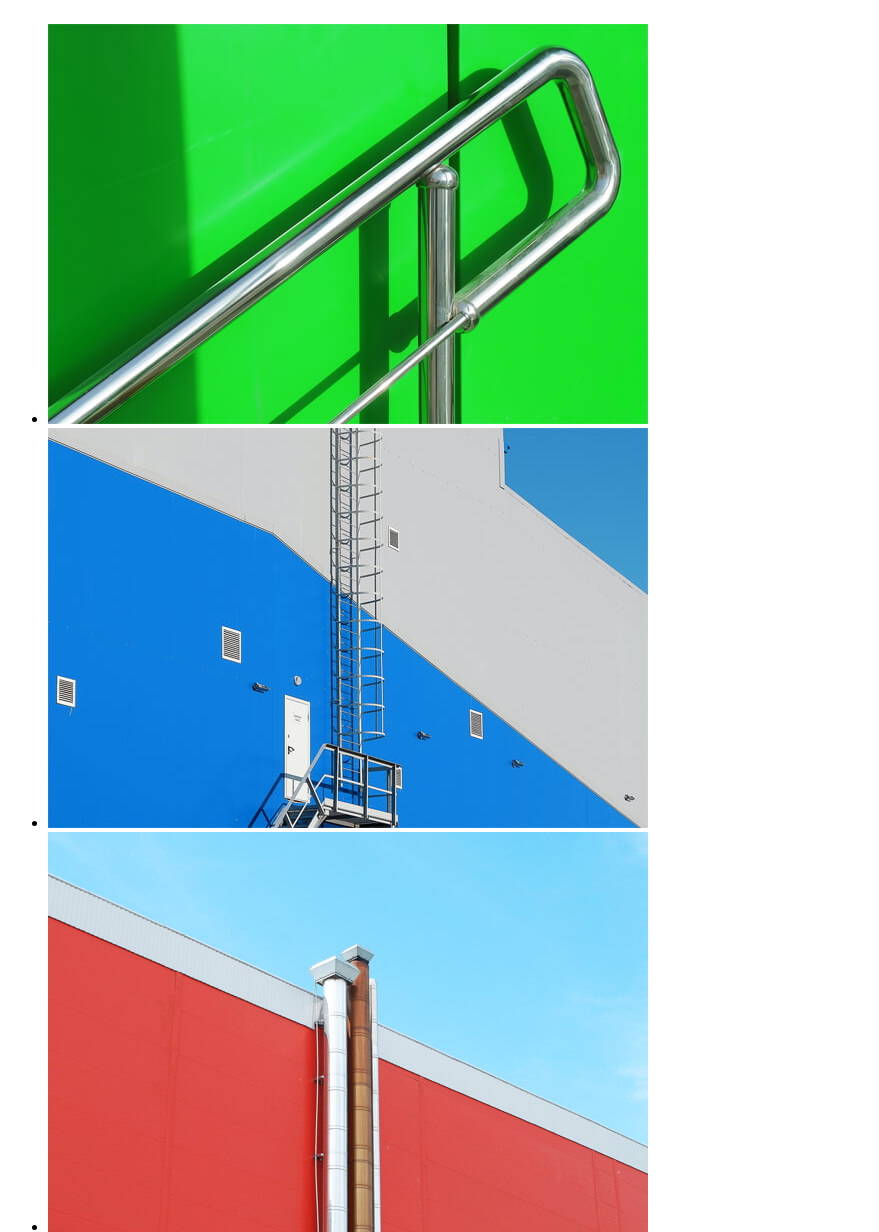
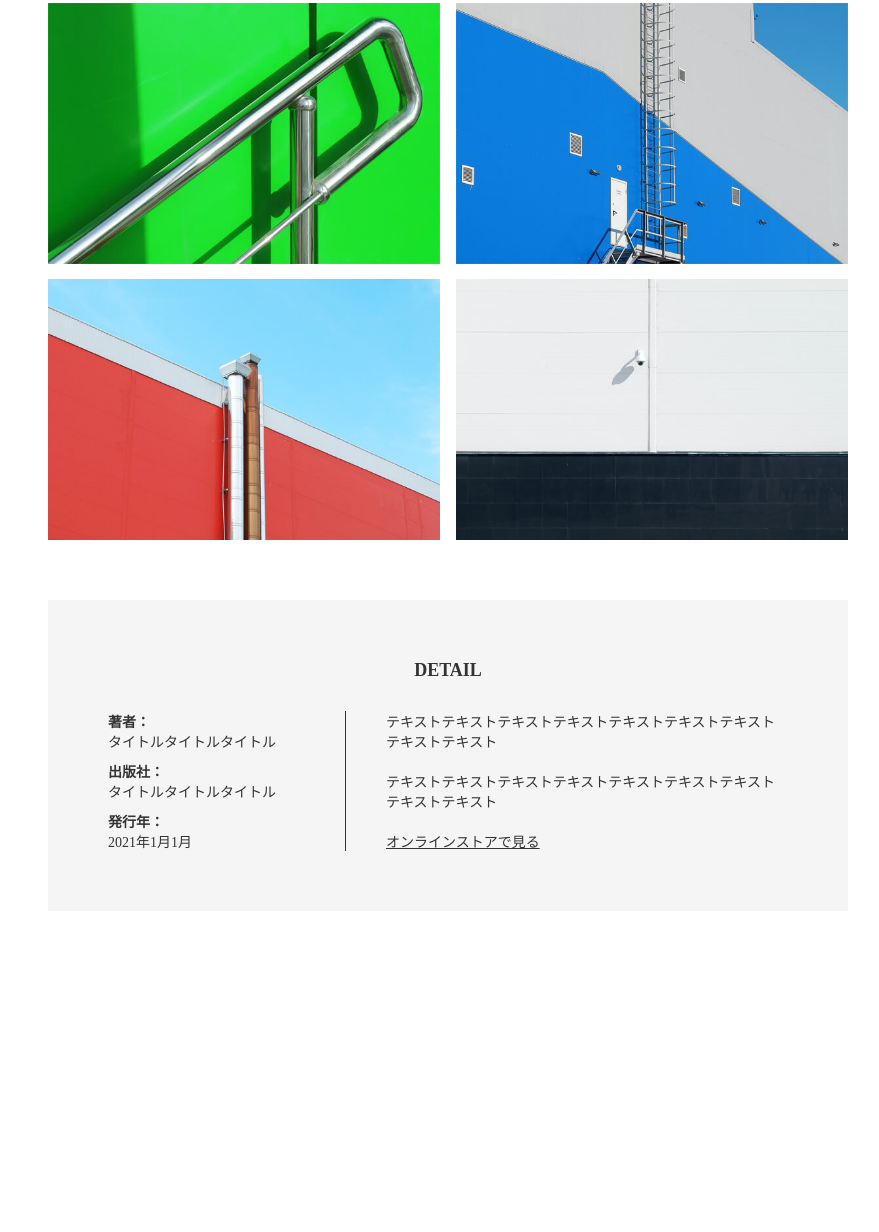
Before and after one commit to Bc0Ih/demo-site-v3, a plain HTML site: page index.html in a window 1280 px wide. Shown: the part 1022-2254 px from the top of the page, without its empty margins (192-1071 px from the left). After the commit the page ends 1993 px from the top, so only its background shows below. Drawn offline with Linux system fonts and the light colour scheme; some packages are replaced by stand-ins of ours.

Commit message:
模写コーディング レイアウト調整

```diff
--- a/style.css
+++ b/style.css
@@ -1,4 +1,21 @@
 @charset "UTF-8";
+
+html{
+    font-size: 100%;
+}
+
+body{
+    color: #333;
+    font-size: 0.875rem;
+}
+
+img{
+    max-width: 100%;
+}
+
+ul{
+    list-style: none;
+}
 
 .container{
     max-width: 1000px;
@@ -50,3 +67,67 @@
 #index .index-inner .index-list li:last-child{
     margin-bottom: 0;
 }
+
+.list{
+    display: flex;
+    flex-wrap: wrap;
+    /* このコードの意味が掴めない */
+    /* space-between = 両端固定＋間を広げる */
+    justify-content: space-between;
+    margin-bottom: 45px;
+}
+
+.list li{
+    width: 49%;
+    margin-bottom: 15px;
+}
+
+.list li img {
+    /* このコード初見でむずい */
+    vertical-align: bottom;
+}
+
+#detail{
+    background-color: #f5f5f5;
+    padding: 60px;
+    margin-bottom: 60px;
+}
+
+#detail .flex{
+    display: flex;
+}
+
+#detail dl {
+    width: 35%;
+    border-right: solid 1px #333;
+    padding-right: 40px;
+}
+
+#detail dt{
+    font-weight: bold;
+}
+
+#detail dd {
+    margin-bottom: 10px;
+}
+
+#detail dd:last-child{
+    margin-bottom: 0;
+}
+
+#detail .text{
+    width: 65%;
+    padding-left: 40px;
+}
+
+#detail .text p {
+    margin-bottom: 20px;
+}
+
+#detail .text .link {
+    color: #333;
+}
+
+#detail .text .link:hover{
+    opacity: 0.8;
+}
```
